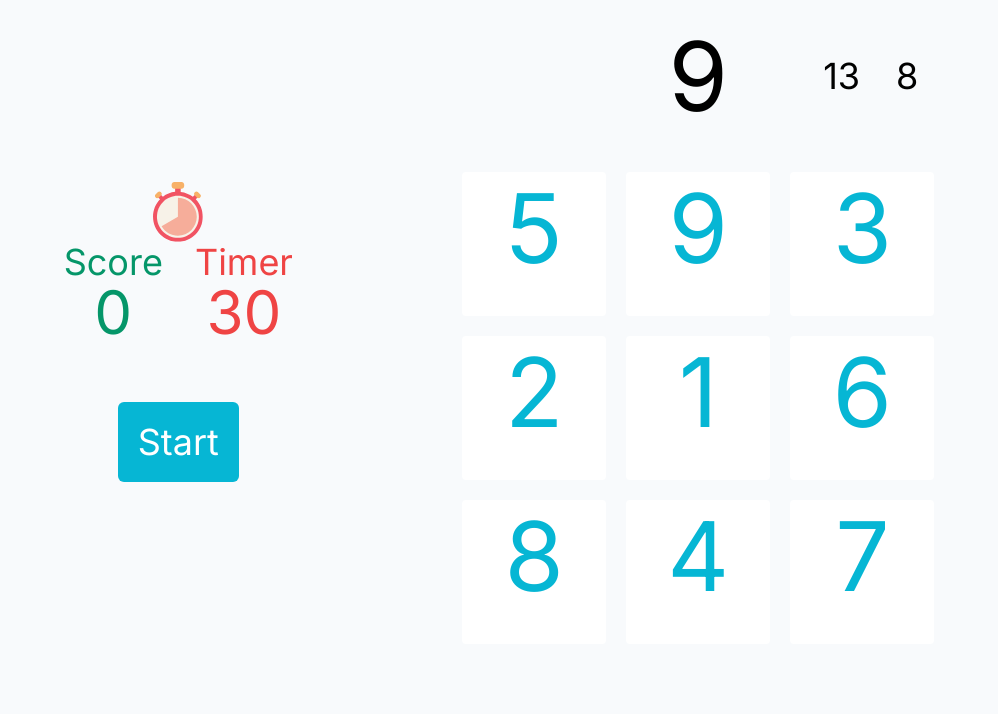
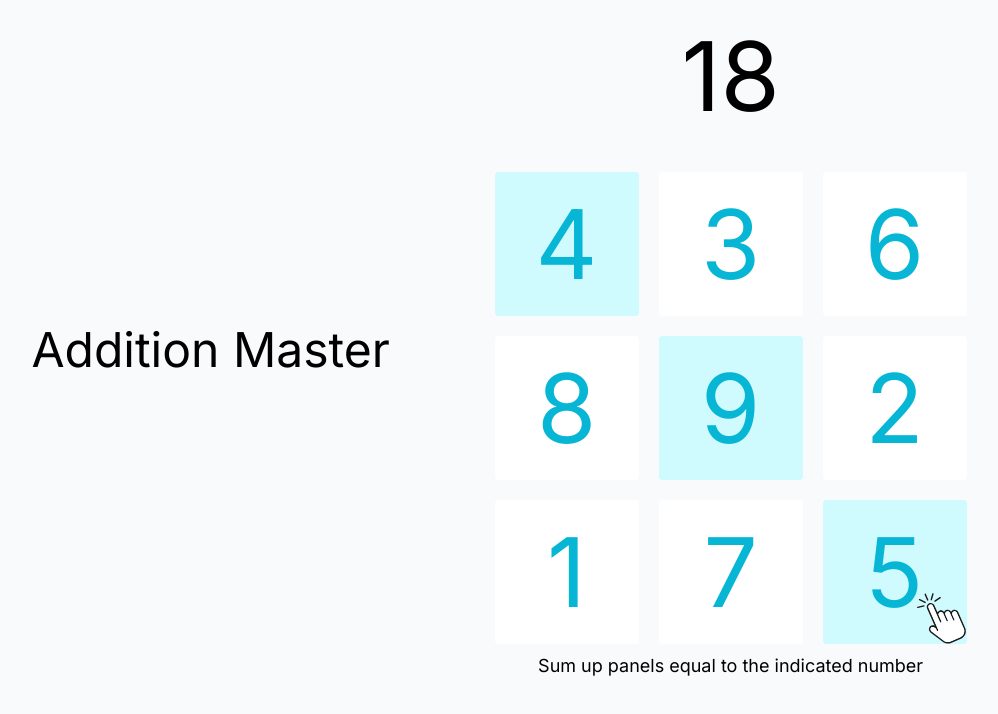
Before and after one commit to singh-taranjeet/boloons-ui, a Next.js app: page /games/addition-master in a window 1280 px wide. Shown: the top 714 px of the page, without its empty margins (141-1139 px from the left). Built offline with nearby package versions, Linux system fonts and the light colour scheme.

Commit message:
added how to play

```diff
--- a/src/app/games/addition-master/components/Box/index.tsx
+++ b/src/app/games/addition-master/components/Box/index.tsx
@@ -8,7 +8,7 @@ export function Box(props: {
   const bg = selected ? "bg-cyan-100" : "bg-white";
 
   return (
-    <div onClick={onAttempt} className={`rounded ${bg}`}>
+    <div onClick={onAttempt} className={`rounded ${bg} h-full`}>
       {children}
     </div>
   );
--- a/src/app/games/addition-master/components/BoxGrid/index.tsx
+++ b/src/app/games/addition-master/components/BoxGrid/index.tsx
@@ -1,15 +1,17 @@
 import { useIsMobile } from "@/app/lib/client-helper";
 import { Box } from "../Box";
 import { Number } from "../Number";
+import Image from "next/image";
 
 interface BoxGridType {
   options: number[];
   onAttempt(attempt: number): void;
   attempts: number[];
+  learningMode: boolean;
 }
 
 export function BoxGrid(props: BoxGridType) {
-  const { options, onAttempt, attempts = [] } = props;
+  const { options, onAttempt, attempts = [], learningMode = false } = props;
   const isMobile = useIsMobile();
   return (
     <div
@@ -19,14 +21,24 @@ export function BoxGrid(props: BoxGridType) {
         gridTemplateRows: `repeat(3, ${isMobile ? "10rem" : "9rem"})`,
       }}
     >
-      {options?.map((option) => (
+      {options?.map((option, index) => (
+        <div key={option} className="relative">
           <Box
             selected={attempts.includes(option)}
-          key={option}
             onAttempt={() => onAttempt(option)}
           >
             <Number number={option} color="blue" />
           </Box>
+          {index === options.length - 1 && learningMode ? (
+            <Image
+              className="absolute bottom-0 right-0"
+              src={"/images/finger-pointer.svg"}
+              width={50}
+              height={50}
+              alt="select"
+            />
+          ) : null}
+        </div>
       ))}
     </div>
   );
--- /dev/null
+++ b/src/app/games/addition-master/components/Heading/index.tsx
@@ -0,0 +1,8 @@
+export function Heading(props: {
+  children: React.ReactNode;
+  className?: string;
+}) {
+  const { className = "text-5xl", children } = props;
+
+  return <h1 className={`text-center pb-5 ${className}`}>{children}</h1>;
+}
--- a/src/app/games/addition-master/components/Number/index.tsx
+++ b/src/app/games/addition-master/components/Number/index.tsx
@@ -19,11 +19,11 @@ export function Number(props: {
   const fontColor = color === "black" ? "text-black" : "text-cyan-500";
 
   return (
-    <div className="flex flex-col justify-center p-2 cursor-pointer">
+    <div className="flex flex-col justify-center p-2 cursor-pointer h-full">
       <p
         className={`select-none text-center leading-none ${fontSize} ${fontColor}`}
       >
-        {props.number}
+        {number}
       </p>
     </div>
   );
--- a/src/app/games/addition-master/page.tsx
+++ b/src/app/games/addition-master/page.tsx
@@ -8,18 +8,20 @@ import { Info } from "./components/Info";
 import { Controls } from "./components/Controls";
 import { useIsMobile } from "@/app/lib/client-helper";
 import { StyledControlWrapper } from "./styles";
+import { Heading } from "./components/Heading";
 
 type DataType = ReturnType<typeof createQuestions>;
 const GAME_TIMEOUT = 30000; // 30 Seconds
 
 export default function Page() {
-  const [data, setData] = useState<DataType>([]);
+  const [data, setData] = useState<DataType>([initialQuestion()]);
   const [currentQuestion, setCurrentQuestion] = useState(0);
-  const [attempts, setAttempts] = useState<number[]>([]);
+  const [attempts, setAttempts] = useState<number[]>(initialQuestion().answers);
   const [score, setScore] = useState(0);
   const [gameInProgress, setGameInProgress] = useState(false);
   const [timerId, setTimerId] = useState<NodeJS.Timer | undefined>();
   const [timer, setTimer] = useState(0);
+  const [learningMode, setLearningMode] = useState(true);
 
   const correctAnswer = data?.[currentQuestion]?.sum;
 
@@ -74,10 +76,6 @@ export default function Page() {
     }
   }, [timerId, stopGame]);
 
-  useEffect(() => {
-    setQuestions();
-  }, []);
-
   const nextQuestion = useCallback(
     function nextQuestion() {
       setAttempts([]);
@@ -91,7 +89,7 @@ export default function Page() {
   );
 
   useEffect(() => {
-    if (attempts.length) {
+    if (attempts.length && !learningMode) {
       const sum = attempts.reduce((item, sum) => {
         return item + sum;
       }, 0);
@@ -103,7 +101,7 @@ export default function Page() {
         nextQuestion();
       }
     }
-  }, [attempts, score, correctAnswer, nextQuestion]);
+  }, [attempts, score, correctAnswer, nextQuestion, learningMode]);
 
   // stop game when all the questions are completed
   useEffect(() => {
@@ -121,11 +119,27 @@ export default function Page() {
     }
   }
 
+  function turnOffLearningMode() {
+    if (learningMode) {
+      setLearningMode(false);
+      setData(createQuestions());
+    }
+  }
+
   const isMobile = useIsMobile();
 
   return (
-    <main>
+    <main onClick={turnOffLearningMode}>
       <section className="flex flex-col justify-center gap-4 max-w-5xl mx-auto w-full md:flex-row md:justify-around">
+        {learningMode ? (
+          <section className="flex flex-col justify-center">
+            {/* Heading */}
+            <Heading>Addition Master</Heading>
+          </section>
+        ) : null}
+
+        {/* Score and Timer */}
+        {learningMode ? null : (
           <section className="md:flex md:flex-col md:gap-5 md:justify-center">
             <Info score={score} timer={timer} />
             {isMobile ? null : (
@@ -134,22 +148,34 @@ export default function Page() {
               </StyledControlWrapper>
             )}
           </section>
+        )}
 
         <section>
+          {/* Questions */}
           <NumberGrid
             currentQuestion={currentQuestion}
             numbers={data.map((item) => item.sum)}
           />
+          {/* Answers */}
           <section className="pt-10">
             <BoxGrid
+              learningMode={learningMode}
               attempts={attempts}
               onAttempt={onAttempt}
               options={data[currentQuestion]?.options}
             />
           </section>
+          {/* Bottom Heading */}
+          {learningMode ? (
+            <Heading className="text-5xl pt-6 md:text-lg md:pt-2">
+              Sum up panels equal to the indicated number
+            </Heading>
+          ) : null}
         </section>
       </section>
-      {isMobile ? (
+
+      {/* Controls */}
+      {isMobile && !learningMode ? (
         <StyledControlWrapper>
           <Controls gameInProgress={gameInProgress} onClick={startGame} />
         </StyledControlWrapper>
@@ -162,6 +188,14 @@ interface QuestionType {
   options: number[];
   answers: number[];
   sum: number;
+}
+
+function initialQuestion(): QuestionType {
+  return {
+    options: [4, 3, 6, 8, 9, 2, 1, 7, 5],
+    answers: [4, 9, 5],
+    sum: 18,
+  };
 }
 
 function generateQuestion(): QuestionType {
```
Also changed, not shown: public/images/finger-pointer.svg (added). Lines whose indentation alone changed are shown as unchanged.
